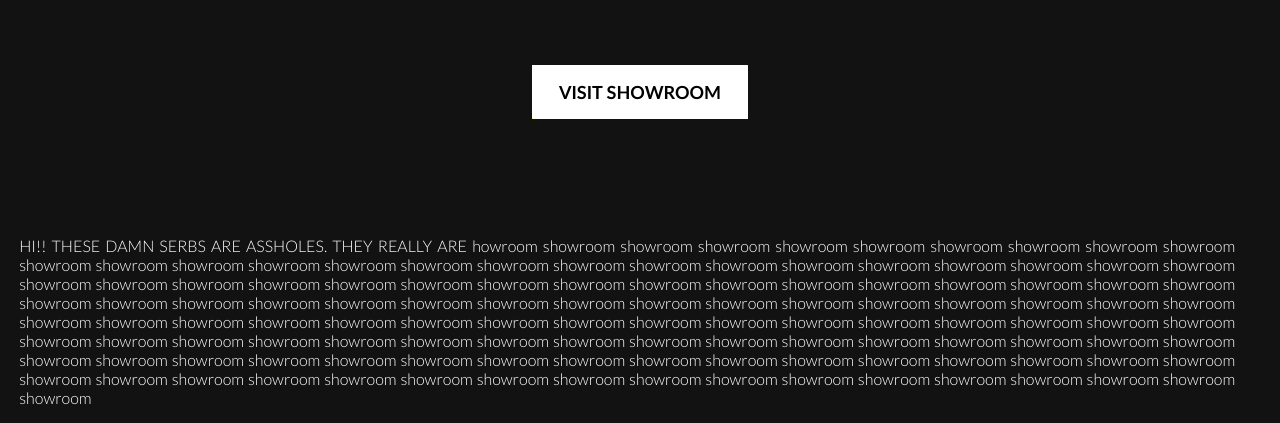
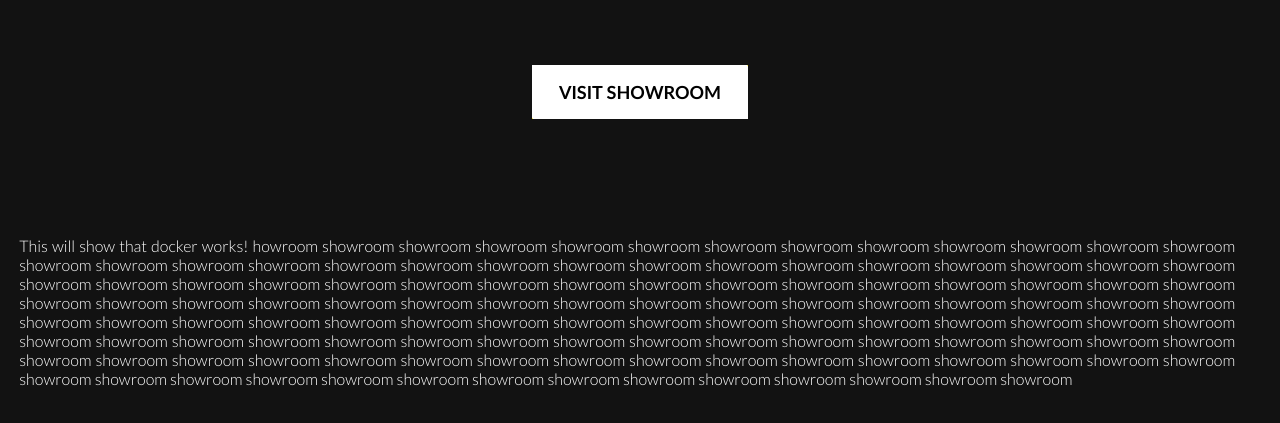
Before and after one commit to fortiz303/newline-driver, a Flask app: page / in a window 1280 px wide. Shown: the part 439-862 px from the top of the page. After the commit the page ends 825 px from the top, so only its background shows below. Run offline with Flask 2, Linux system fonts and the light colour scheme.

Commit message:
Updated jenkins file in server, and updated index.html file so everything should work as simple CICD pipeline

```diff
--- a/templates/index.html
+++ b/templates/index.html
@@ -29,7 +29,7 @@
   <a onclick='goToByScroll("showroom");' class="showroom_btn noselect">visit showroom</a></div>
 
   <div class="showroom" id="showroom">
-    <p>HI!! THESE DAMN SERBS ARE ASSHOLES. THEY REALLY ARE howroom showroom showroom showroom showroom showroom showroom showroom showroom showroom showroom showroom showroom showroom showroom showroom showroom showroom showroom showroom showroom showroom showroom showroom showroom showroom showroom showroom showroom showroom showroom showroom showroom showroom showroom showroom showroom showroom showroom showroom showroom showroom showroom showroom showroom showroom showroom showroom showroom showroom showroom showroom showroom showroom showroom showroom showroom showroom showroom showroom showroom showroom showroom showroom showroom showroom showroom showroom showroom showroom showroom showroom showroom showroom showroom showroom showroom showroom showroom showroom showroom showroom showroom showroom showroom showroom showroom showroom showroom showroom showroom showroom showroom showroom showroom showroom showroom showroom showroom showroom showroom showroom showroom showroom showroom showroom showroom showroom showroom showroom showroom showroom showroom showroom showroom showroom showroom showroom showroom showroom showroom showroom showroom </p>
+    <p> This will show that docker works! howroom showroom showroom showroom showroom showroom showroom showroom showroom showroom showroom showroom showroom showroom showroom showroom showroom showroom showroom showroom showroom showroom showroom showroom showroom showroom showroom showroom showroom showroom showroom showroom showroom showroom showroom showroom showroom showroom showroom showroom showroom showroom showroom showroom showroom showroom showroom showroom showroom showroom showroom showroom showroom showroom showroom showroom showroom showroom showroom showroom showroom showroom showroom showroom showroom showroom showroom showroom showroom showroom showroom showroom showroom showroom showroom showroom showroom showroom showroom showroom showroom showroom showroom showroom showroom showroom showroom showroom showroom showroom showroom showroom showroom showroom showroom showroom showroom showroom showroom showroom showroom showroom showroom showroom showroom showroom showroom showroom showroom showroom showroom showroom showroom showroom showroom showroom showroom showroom showroom showroom showroom showroom showroom </p>
   </div>
 </body>
 <style>
```
